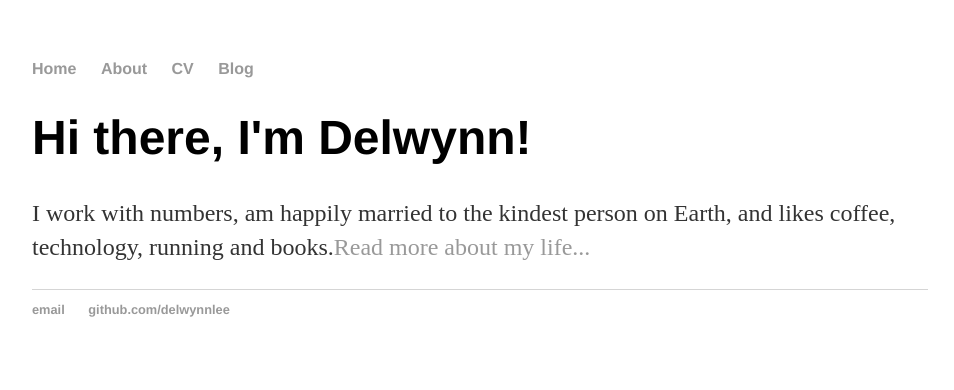
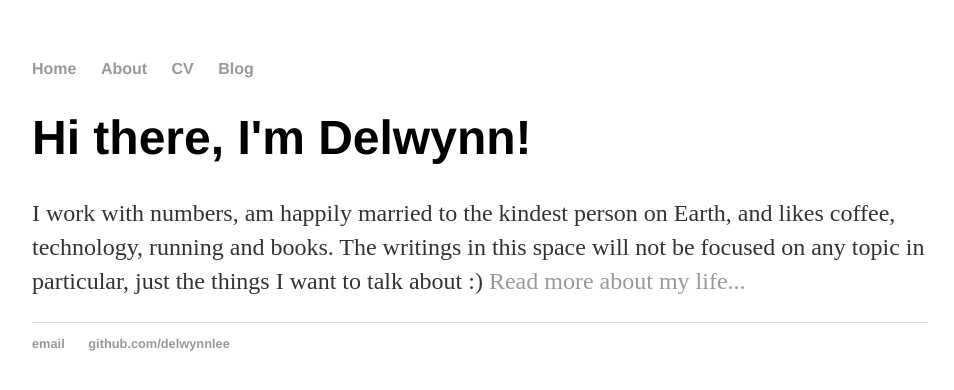
Before and after one commit to delwynnlee/delwynnlee.github.io, a Jekyll site: the page built from index.html, in a window 1280 px wide. Shown: the top 390 px of the page, without its empty margins (160-1114 px from the left). Built offline with Jekyll 4.4.1, drawn with Linux system fonts in a browser that asks for light colours.

Commit message:
Edited home page

```diff
--- a/index.html
+++ b/index.html
@@ -4,6 +4,6 @@ title: First blog with GitHub Pages and Jekyll
 ---
 <div class="blurb">
     <h1>Hi there, I'm Delwynn!</h1>
-    <p>I work with numbers, am happily married to the kindest person on Earth, and likes coffee, technology, running and books.<a href="/about">Read more about my life...</a></p>
+    <p>I work with numbers, am happily married to the kindest person on Earth, and likes coffee, technology, running and books. The writings in this space will not be focused on any topic in particular, just the things I want to talk about :) <a href="/about">Read more about my life...</a></p>
 </div>
 <!-- /.blurb -->
```
Also changed, not shown: cv/index.html (+2 -5 lines).
